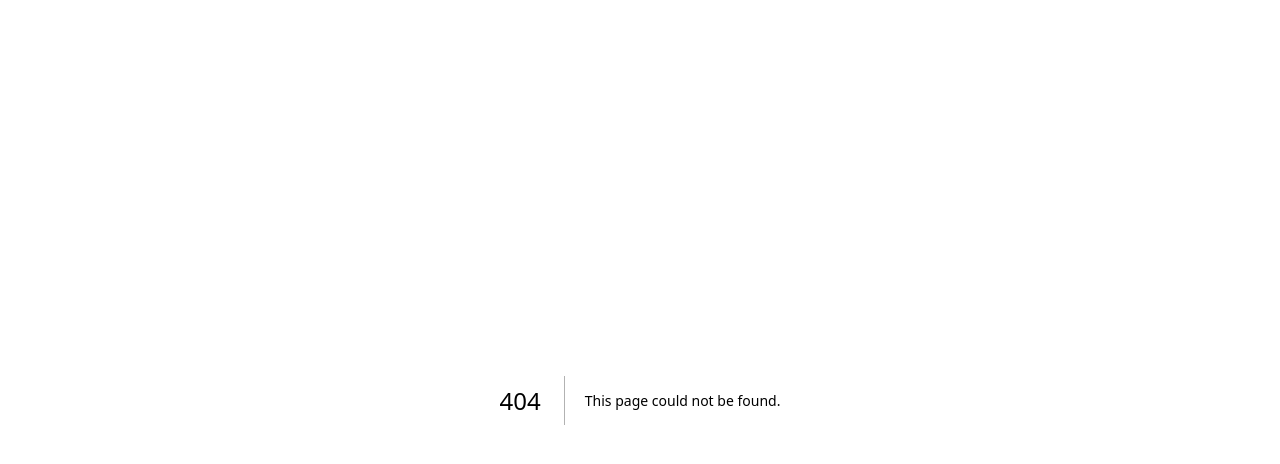
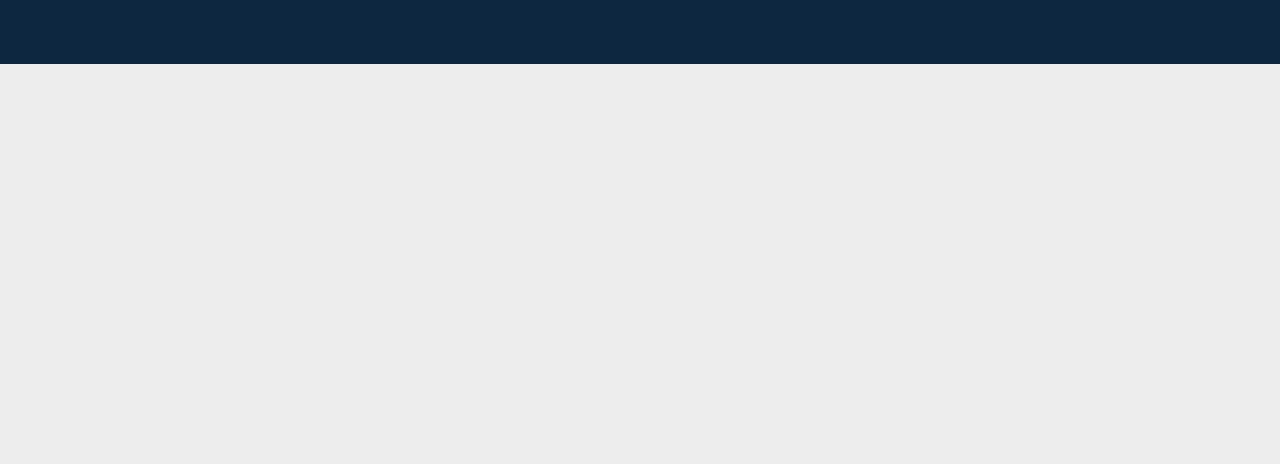
Before and after one commit to WilsonSousajr/reviewing-teachers-cjr-front, a Next.js app: page /feed/unlogged in a window 1280 px wide. Before the commit this address had no page. Shown: the top 464 px of the page. Built offline with nearby package versions, Linux system fonts and the light colour scheme.

Commit message:
🎉 Started: Started unlogged feed

```diff
--- /dev/null
+++ b/src/pages/feed/unlogged/index.tsx
@@ -0,0 +1,9 @@
+export default function unllogedFeed(){
+    return(
+        <main>
+            <div id="unloggedHeader" className="w-screen h-16 bg-darkblue px-8 flex justify-between items-center">
+
+            </div>
+        </main>
+    )
+}
```
